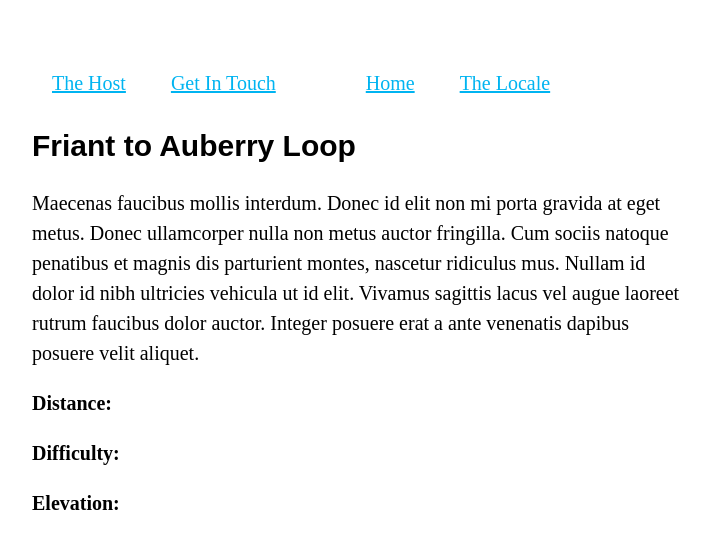
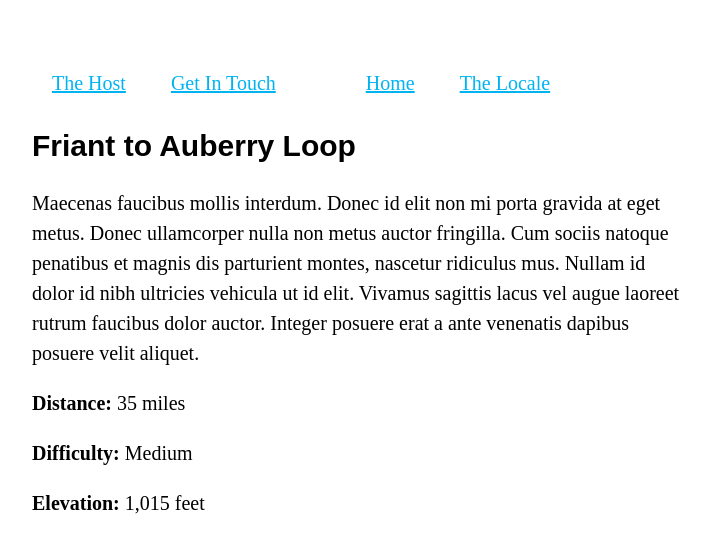
Before and after one commit to jsbarkema/local-rides, a Jekyll site: the page built from _rides/friant-auberry.markdown, in a window 1280 px wide. Shown: the top 553 px of the page, without its empty margins (278-986 px from the left). Built offline with Jekyll 4.4.1, drawn with Linux system fonts in a browser that asks for light colours.

Commit message:
Updated Friant Auberry

```diff
--- a/_rides/friant-auberry.markdown
+++ b/_rides/friant-auberry.markdown
@@ -2,7 +2,7 @@
 title: Friant to Auberry Loop
 date: 2016-06-13 15:12:00 -07:00
 ride-stats:
-- distance: 35 miles
+  distance: 35 miles
   difficulty: Medium
   elevation: 1,015 feet
 layout: rides
```
